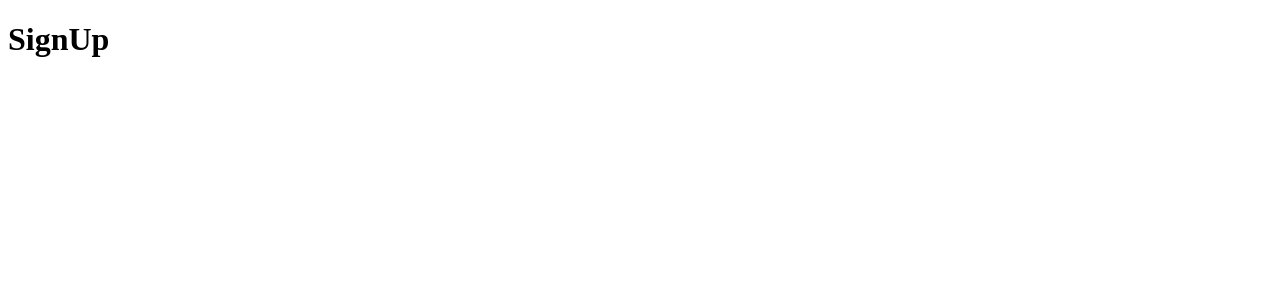
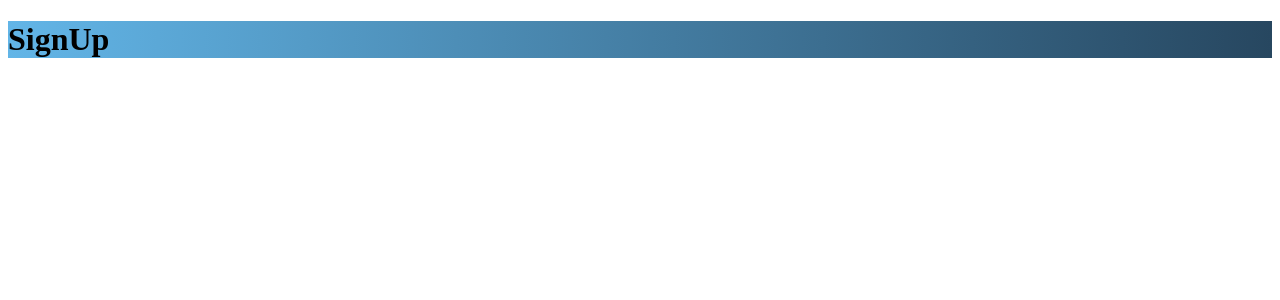
Before and after one commit to FredSoares/shopping_list_web, a React (Create React App) app: page /register in a window 1280 px wide. Shown: the top 300 px of the page. Built offline with nearby package versions, Linux system fonts and the light colour scheme; the HTML template or start-up script is replaced by a standard one.

Commit message:
layout for page

```diff
--- /dev/null
+++ b/src/pages/_layout/auth/index.js
@@ -0,0 +1,12 @@
+import React from 'react';
+import PropTypes from 'prop-types';
+
+import { Wrapper } from './styles';
+
+export default function AuthLayout({ children }) {
+  return <Wrapper>{children}</Wrapper>;
+}
+
+AuthLayout.propTypes = {
+  children: PropTypes.element.isRequired,
+};
--- /dev/null
+++ b/src/pages/_layout/auth/styles.js
@@ -0,0 +1,6 @@
+import styled from 'styled-components';
+
+export const Wrapper = styled.div`
+  height: 100%;
+  background: linear-gradient(-90deg, #274760, #62b5e7);
+`;
--- /dev/null
+++ b/src/pages/_layout/default/index.js
@@ -0,0 +1,12 @@
+import React from 'react';
+import PropTypes from 'prop-types';
+
+import { Wrapper } from './styles';
+
+export default function DefaultLayout({ children }) {
+  return <Wrapper>{children}</Wrapper>;
+}
+
+DefaultLayout.propTypes = {
+  children: PropTypes.element.isRequired,
+};
--- /dev/null
+++ b/src/pages/_layout/default/styles.js
@@ -0,0 +1,6 @@
+import styled from 'styled-components';
+
+export const Wrapper = styled.div`
+  height: 100%;
+  background: #274760;
+`;
--- a/src/routes/Route.js
+++ b/src/routes/Route.js
@@ -1,6 +1,9 @@
 import React from 'react';
 import PropTypes from 'prop-types';
 import { Route, Redirect } from 'react-router-dom';
+
+import AuthLayout from '../pages/_layout/auth';
+import DefaultLayout from '../pages/_layout/default';
 
 export default function RouteWrapper({
   component: Component,
@@ -17,7 +20,18 @@
     return <Redirect to="/cart" />;
   }
 
-  return <Route {...rest} component={Component} />;
+  const Layout = signed ? DefaultLayout : AuthLayout;
+
+  return (
+    <Route
+      {...rest}
+      render={props => (
+        <Layout>
+          <Component {...props} />
+        </Layout>
+      )}
+    />
+  );
 }
 
 RouteWrapper.propTypes = {
```
